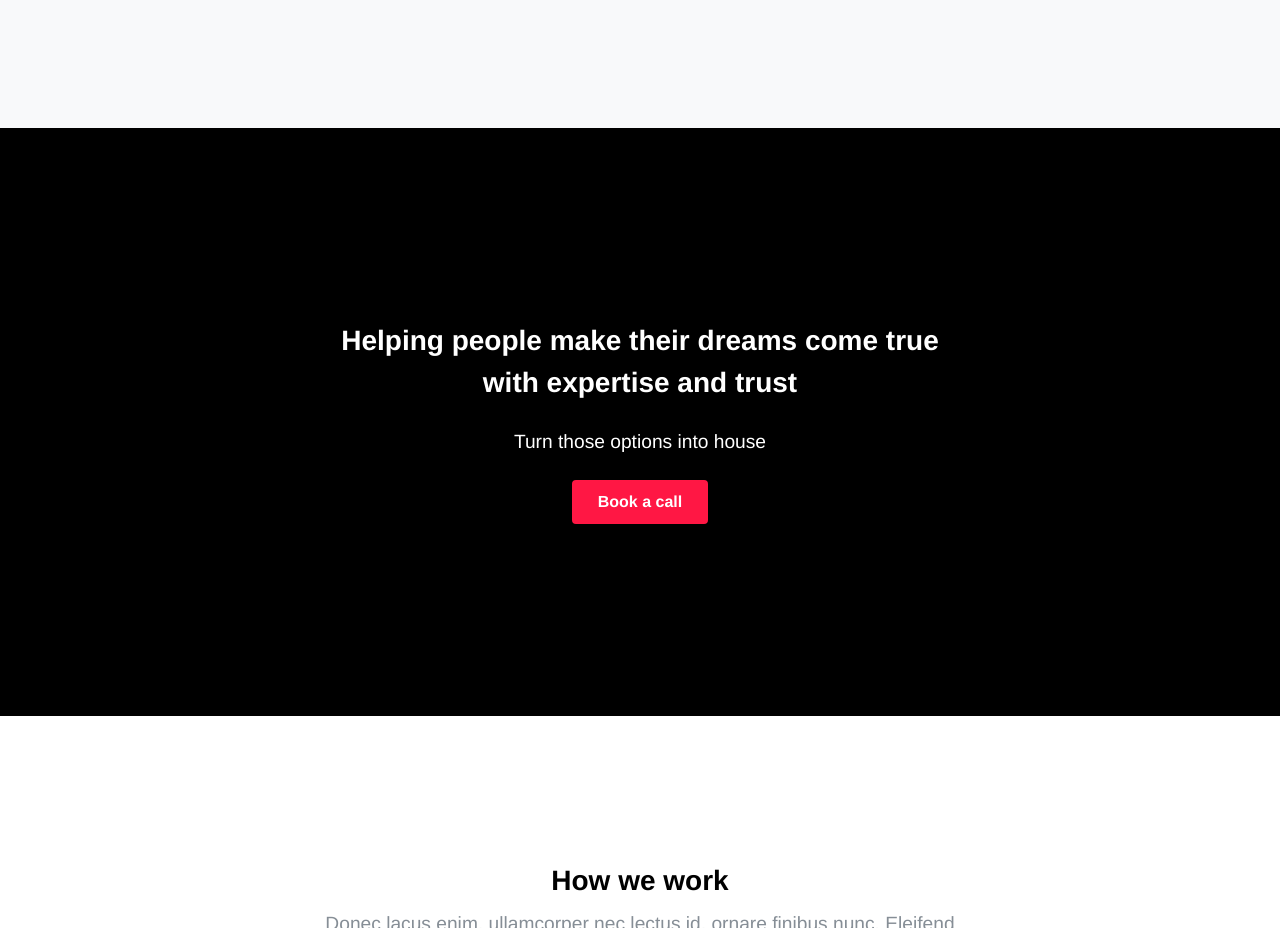
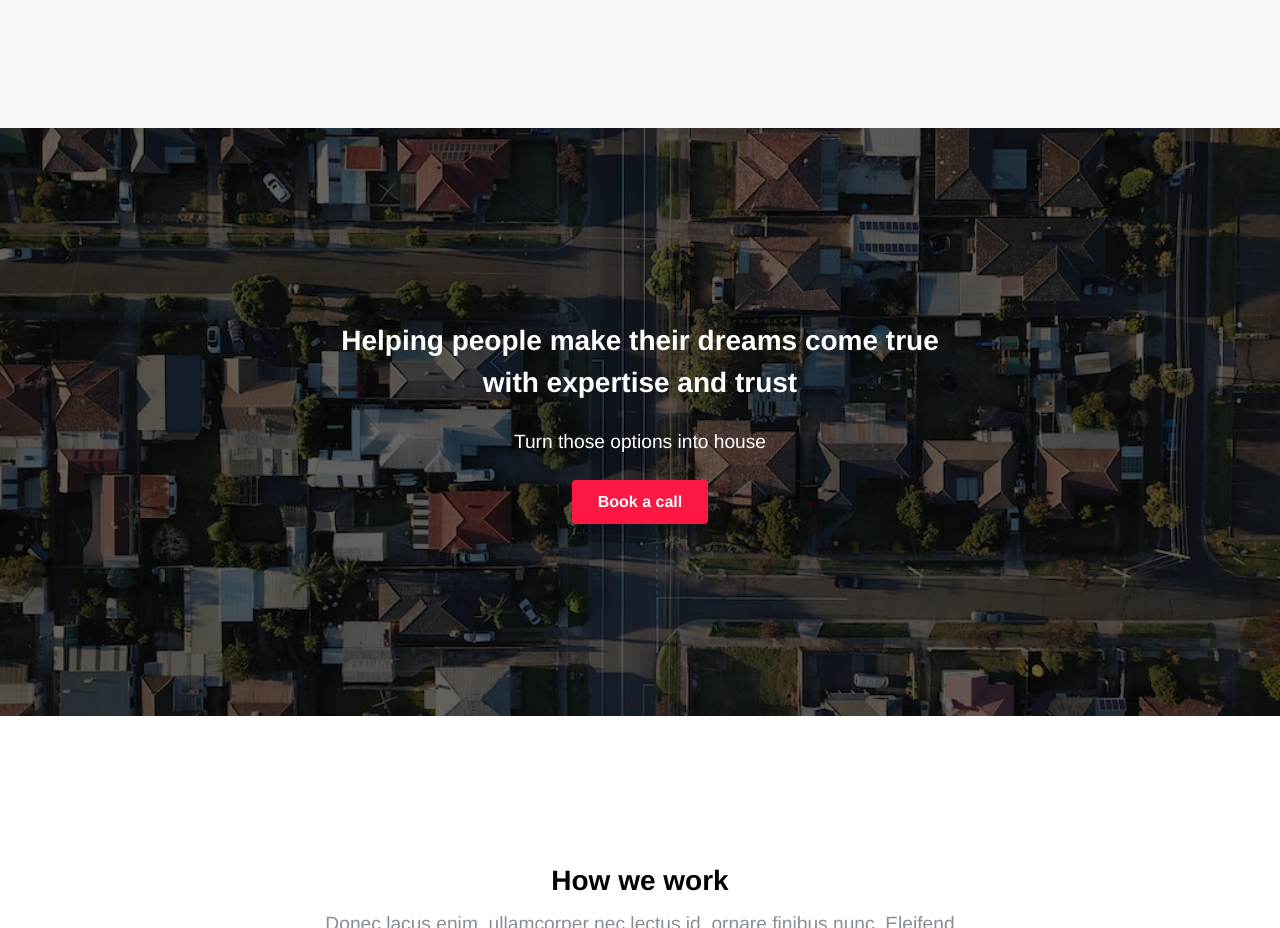
Before and after one commit to twinkle-toes-happy-feet-bubbles/OPVISION, a plain HTML site: page index.html in a window 1280 px wide. Shown: the part 3960-4888 px from the top of the page. Drawn offline with nearby package versions, Linux system fonts and the light colour scheme; the site is published under a folder, as on GitHub Pages, so addresses that start at the root find nothing.

Commit message:
Update index.html

```diff
--- a/index.html
+++ b/index.html
@@ -254,7 +254,7 @@
         </section>
 
         <!--call to action-->
-        <section class="bg-hero py-8" style="background-image: url(/housegrid.jpeg)">
+        <section class="bg-hero py-8" style="background-image: url(housegrid.jpeg)">
             <div class="container">
                 <div class="row">
                     <div class="col-md-7 mx-auto text-center">
```
